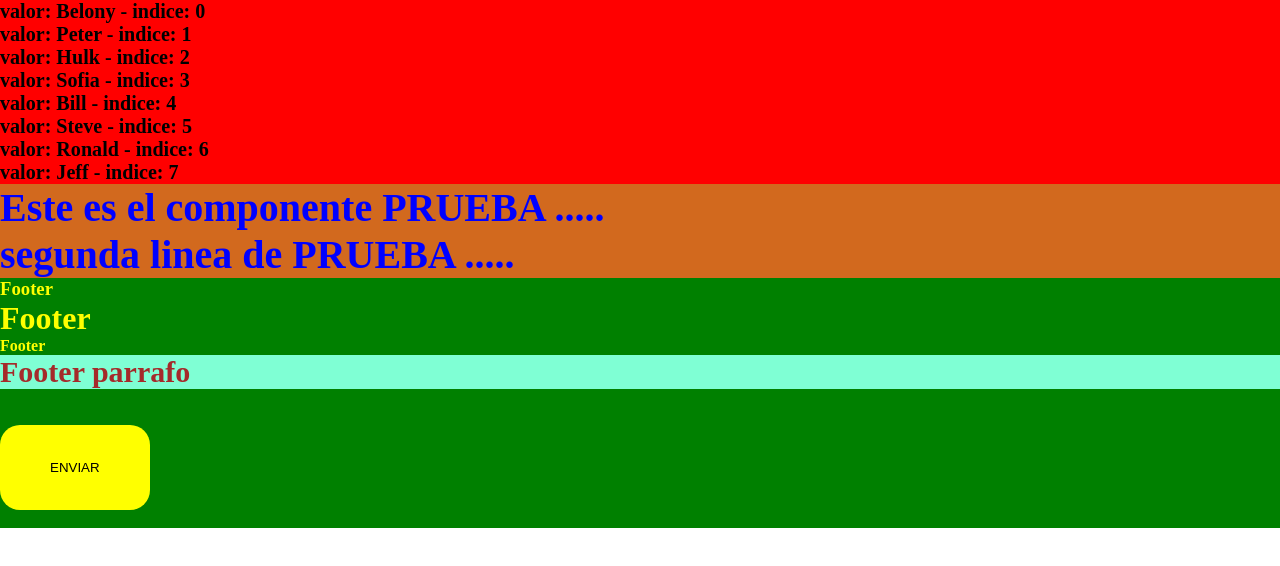
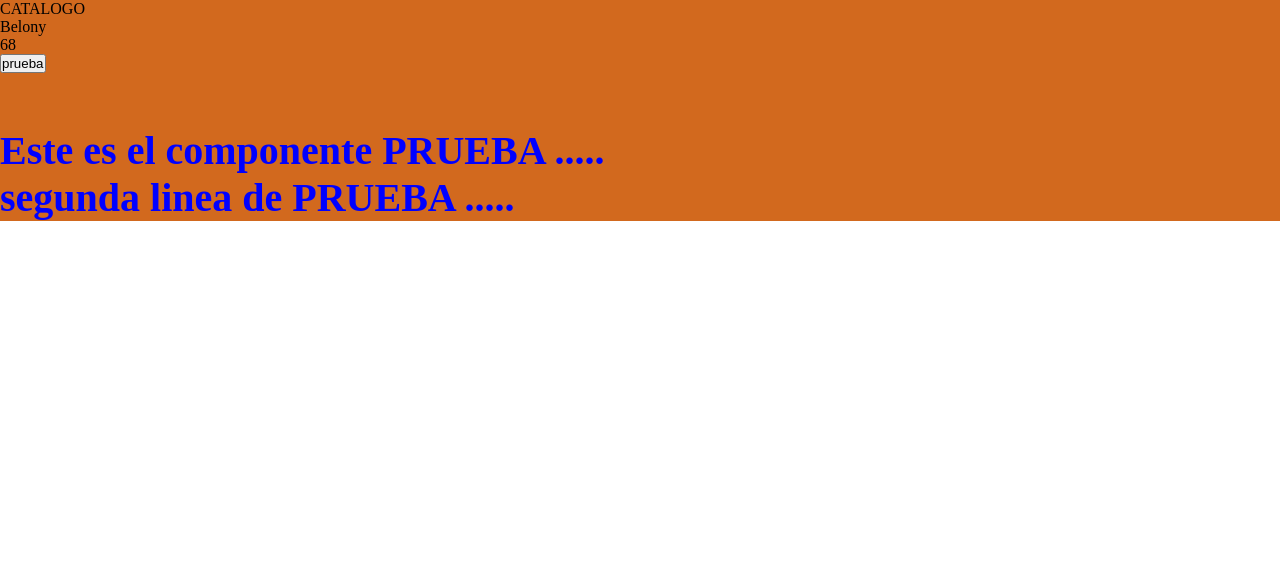
Before and after one commit to ronald-bog/Belony_JS, a React (Vite) app in the folder React/proyecto/: page / in a window 1280 px wide. Shown: the top 566 px of the page. Built offline with nearby package versions, Linux system fonts and the light colour scheme.

Commit message:
Class november 4

```diff
--- a/React/proyecto/src/App.jsx
+++ b/React/proyecto/src/App.jsx
@@ -2,15 +2,16 @@ import { Contenido } from './components/Contenido';
 import { Header } from './components/Header';
 import { Footer } from './components/Footer';
 import './styles.scss';
+import { Catalogo } from './components/Catalogo';
 
 export function App() {
   //const [count, setCount] = useState(0);
 
   return (
     <div>
-      <Header />
+      {/* <Header /> */}
       <Contenido />
-      <Footer />
+
     </div>
   );
 }
--- /dev/null
+++ b/React/proyecto/src/components/Catalogo.jsx
@@ -0,0 +1,20 @@
+// HIJO
+export function Catalogo({ estudiante, edad, onClick }) {
+    console.log('Este componente se re-renderizo!!!!!!!! ');
+
+
+    return (
+        <>
+            <div>CATALOGO</div>
+            <div>{estudiante}</div>
+            <div>{edad}</div>
+            <button onClick={onClick}>prueba</button>
+
+            <br />
+            <br />
+            <br />
+            <br />
+        </>
+
+    );
+}
--- a/React/proyecto/src/components/Contenido.jsx
+++ b/React/proyecto/src/components/Contenido.jsx
@@ -1,8 +1,14 @@
+// PADRE
+import { Catalogo } from './Catalogo';
+export function Contenido() {
 
-export function Contenido() {
+    function saludar() {
+        return alert('Hola Profe de componente Padre');
+    }
 
     return (
         <div className='contenido'>
+            <Catalogo estudiante="Belony" edad="68" onClick={saludar} />
             <h3>Este es el componente PRUEBA .....</h3>
             <h3>segunda linea de PRUEBA .....</h3>
         </div>
--- a/React/proyecto/src/components/Footer.jsx
+++ b/React/proyecto/src/components/Footer.jsx
@@ -4,6 +4,7 @@ export function Footer() {
 
     return (
         <div className='footer'>
+
             <h3>Footer</h3>
             <h1>Footer</h1>
             <h4>Footer</h4>
@@ -14,5 +15,6 @@ export function Footer() {
             <br />
             <br />
         </div>
+
     );
 }
```
